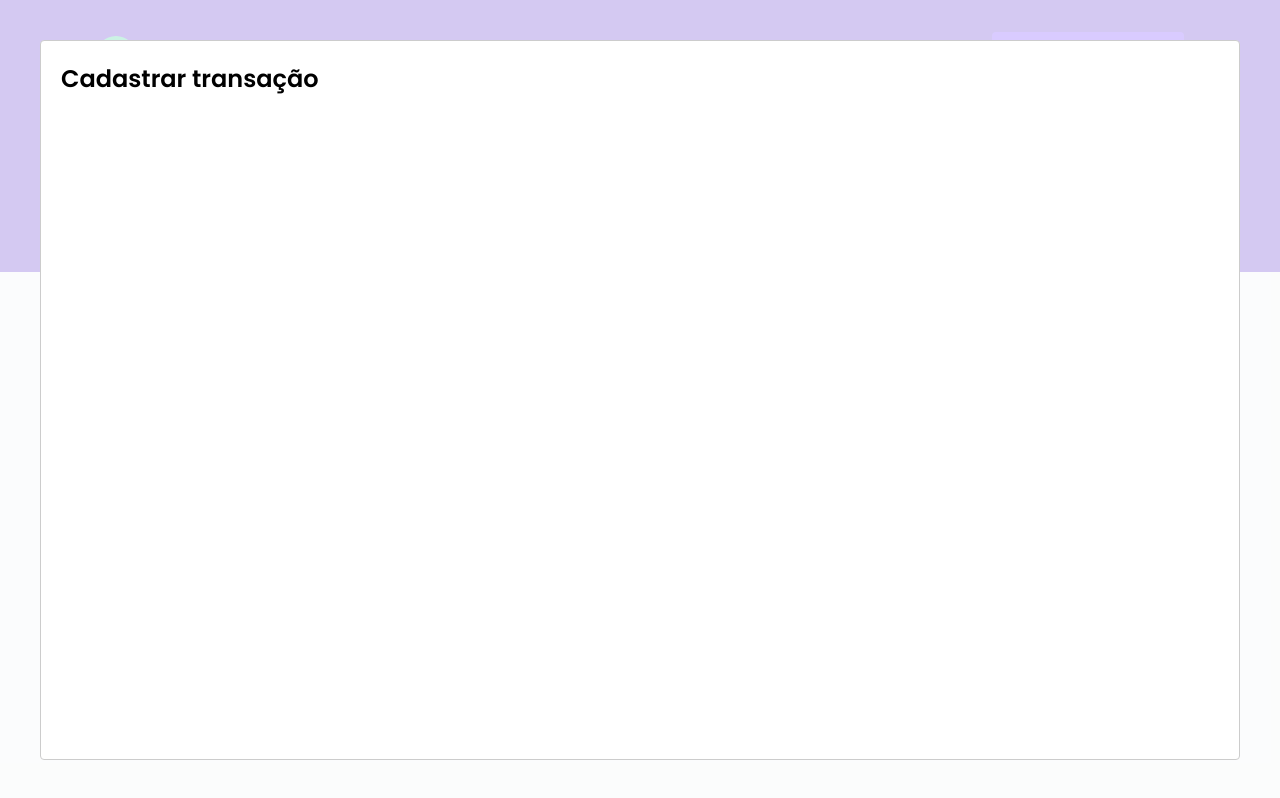
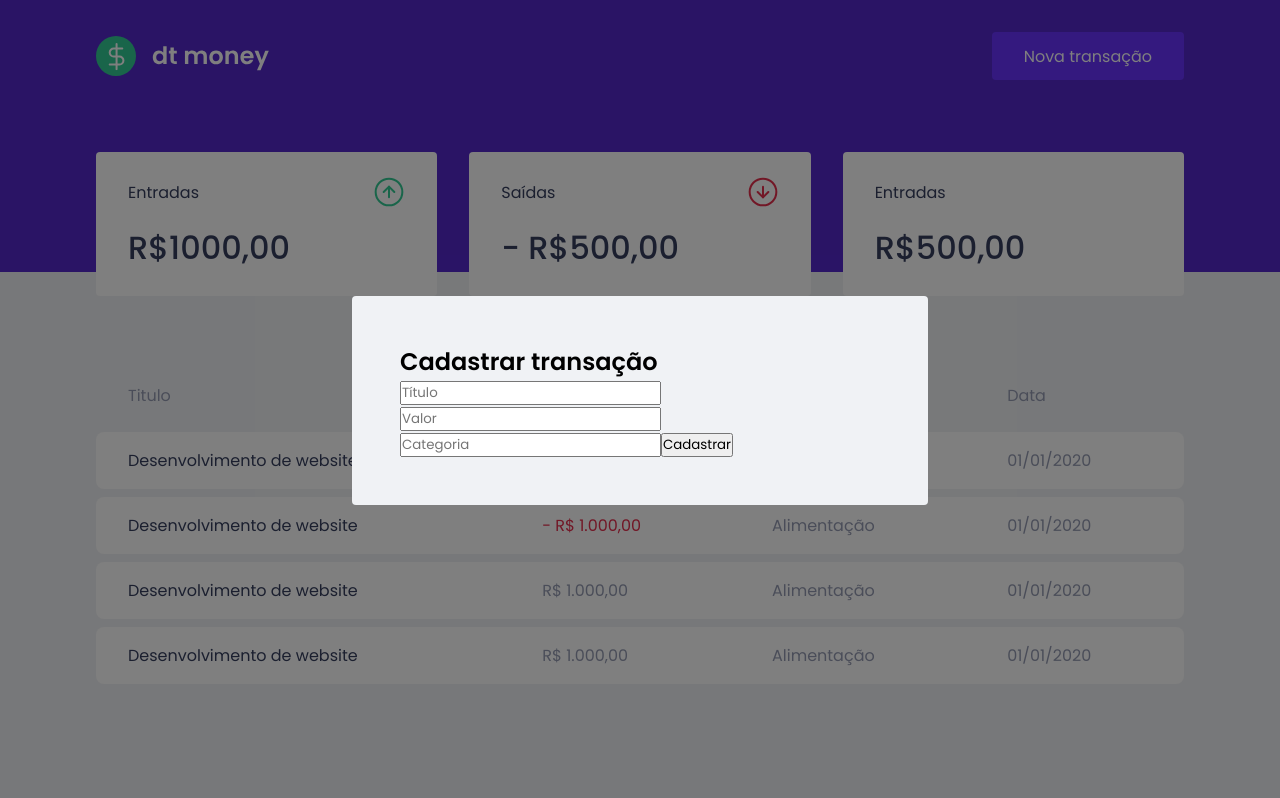
Before and after one commit to luizsmatos/dt-finances, a React (Create React App) app: page / in a window 1280 px wide. Both pictures are taken after a click on the button "Nova transação". Built offline with nearby package versions, Linux system fonts and the light colour scheme; no server answers.

Commit message:
style: Style Modal

```diff
--- a/src/App.tsx
+++ b/src/App.tsx
@@ -2,6 +2,7 @@
 import Modal from 'react-modal';
 import { Dashboard } from './components/Dashboard';
 import { Header } from './components/Header';
+import { NewTransactionModal } from './components/NewTransactionModal';
 import { GlobalStyle } from './styles/global';
 
 Modal.setAppElement('#root');
@@ -22,12 +23,10 @@
     <>
       <Header onOpenNewTransactionModal={handleNewTransactionModalOpen} />
       <Dashboard />
-      <Modal
+      <NewTransactionModal
         isOpen={isNewTransactionModalOpen}
         onRequestClose={handleNewTransactionModalClose}
-      >
-        <h2>Cadastrar transação</h2>
-      </Modal>
+      />
       <GlobalStyle />
     </>
   );
--- /dev/null
+++ b/src/components/NewTransactionModal/index.tsx
@@ -0,0 +1,30 @@
+import Modal from 'react-modal';
+import { Container } from './styles';
+
+interface NewTransactionModalProps {
+  isOpen: boolean;
+  onRequestClose: () => void;
+}
+
+export function NewTransactionModal({isOpen, onRequestClose}: NewTransactionModalProps) {
+  return (
+    <Modal
+      isOpen={isOpen}
+      onRequestClose={onRequestClose}
+      overlayClassName="react-modal-overlay"
+      className="react-modal-content"
+    >
+      <Container>
+        <h2>Cadastrar transação</h2>
+        <input type="text" placeholder="Título" />
+        <input type="number" placeholder="Valor" />
+        <input type="text" placeholder="Categoria" />
+        <button type="submit">
+          Cadastrar
+        </button>
+
+      </Container>
+
+    </Modal>
+  );
+}
--- /dev/null
+++ b/src/components/NewTransactionModal/styles.ts
@@ -0,0 +1,2 @@
+import styled from 'styled-components';
+export const Container = styled.form``;
--- a/src/styles/global.ts
+++ b/src/styles/global.ts
@@ -52,4 +52,26 @@
     opacity: 0.6;
     cursor: not-allowed;
   }
+
+  .react-modal-overlay {
+    background: rgba(0, 0, 0, 0.5);
+    position: fixed;
+    top: 0;
+    bottom: 0;
+    right: 0;
+    left: 0;
+
+    display: flex;
+    align-items: center;
+    justify-content: center;
+  }
+
+  .react-modal-content {
+    width: 100%;
+    max-width: 576px;
+    background: var(--background);
+    padding: 3rem;
+    position: relative;
+    border-radius: 0.25rem;
+  }
 `;
```
